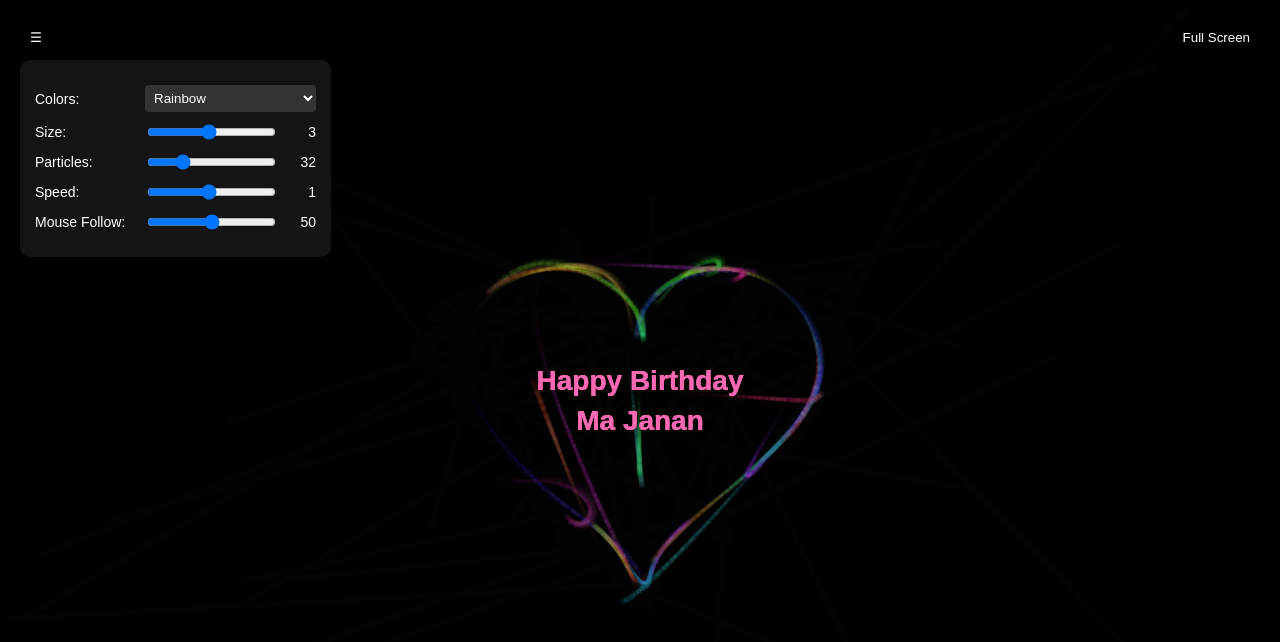
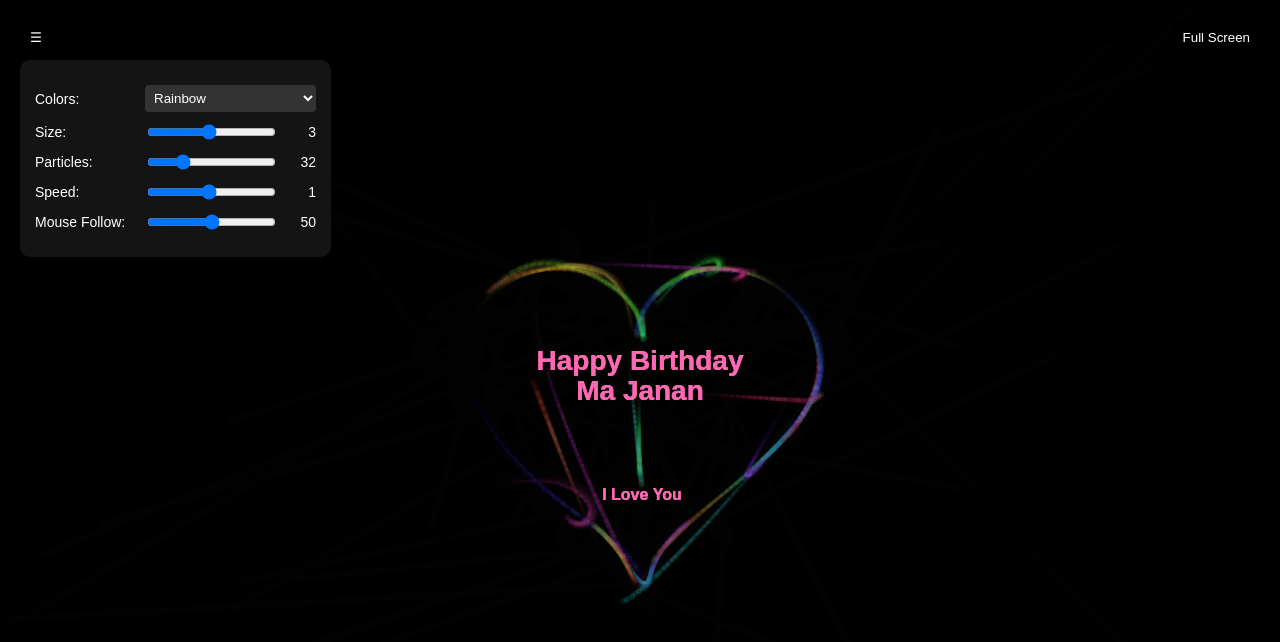
Before and after one commit to maliksudais24/heart-animation-2-, a plain HTML site: page index.html in a window 1280 px wide. Drawn offline with Linux system fonts and the light colour scheme.

Commit message:
add after soem text

```diff
--- a/index.html
+++ b/index.html
@@ -366,8 +366,17 @@
 ctx.fillStyle = "#ff69b4"; // pink color
 ctx.font = "bold 28px 'Archivo Black', sans-serif";
 ctx.textAlign = "center";
-ctx.fillText("Happy Birthday", canvasWidth / 2, canvasHeight / 2 - 10);
-ctx.fillText("Ma Janan", canvasWidth / 2, canvasHeight / 2 + 30);
+
+// Draw main birthday messages in center
+ctx.fillText("Happy Birthday", canvasWidth / 2, canvasHeight / 2 - 30);
+ctx.fillText("Ma Janan", canvasWidth / 2, canvasHeight / 2);
+
+// Draw "I Love You" smaller and bottom-right inside heart
+ctx.font = "bold 16px 'Archivo Black', sans-serif";
+ctx.textAlign = "bottom";
+ctx.fillText("I Love You", canvasWidth / 2 + 2, canvasHeight / 2 + 100);
+
+
 
 
           requestAnimationFrame(animationLoop);
```
